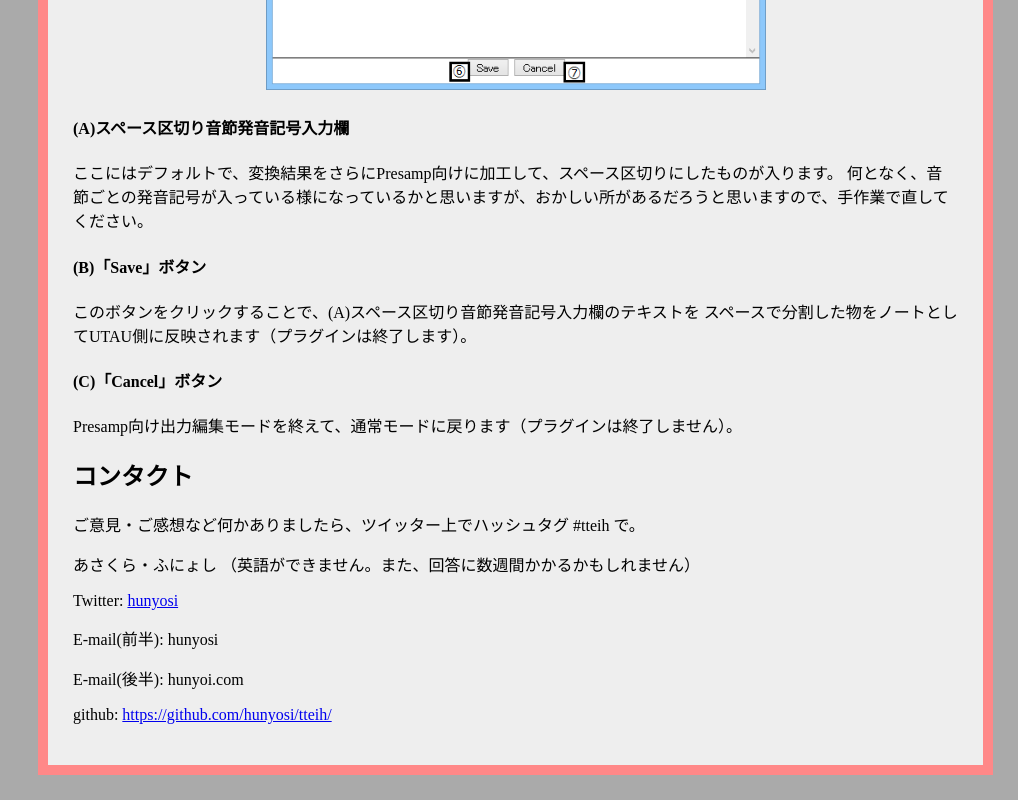
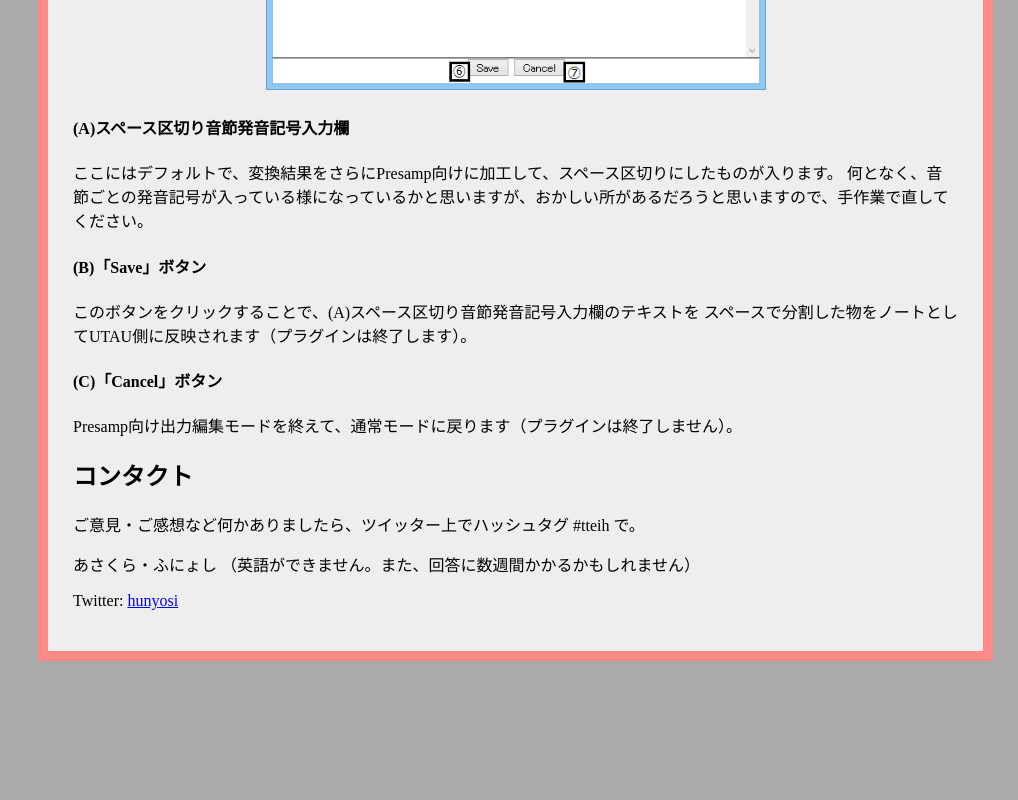
Before and after one commit to hunyosi/tteih, a plain HTML site: page website/index.html in a window 1280 px wide. Shown: the part 7922-8722 px from the top of the page, without its empty margins (262-1280 px from the left). After the commit the page ends 8608 px from the top, so only its background shows below. Drawn offline with Linux system fonts and the light colour scheme.

Commit message:
update website/index.html

```diff
--- a/website/index.html
+++ b/website/index.html
@@ -280,9 +280,6 @@ Presamp向け出力編集モードを終えて、通常モードに戻ります
 <p>ご意見・ご感想など何かありましたら、ツイッター上でハッシュタグ #tteih で。</>
 <p>あさくら・ふにょし （英語ができません。また、回答に数週間かかるかもしれません）</p>
 <p>Twitter: <a href="https://twitter.com/hunyosi">hunyosi</a></p>
-<p>E-mail(前半): hunyosi</p>
-<p>E-mail(後半): hunyoi.com</p>
-<p>github: <a href="https://github.com/hunyosi/tteih/">https://github.com/hunyosi/tteih/</a></p>
 
 </body>
 </html>
```
